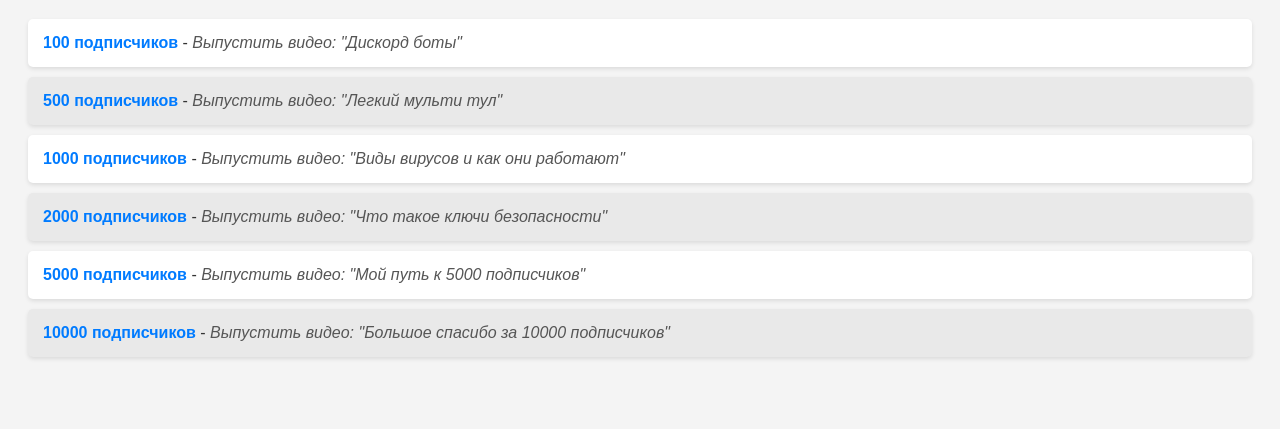
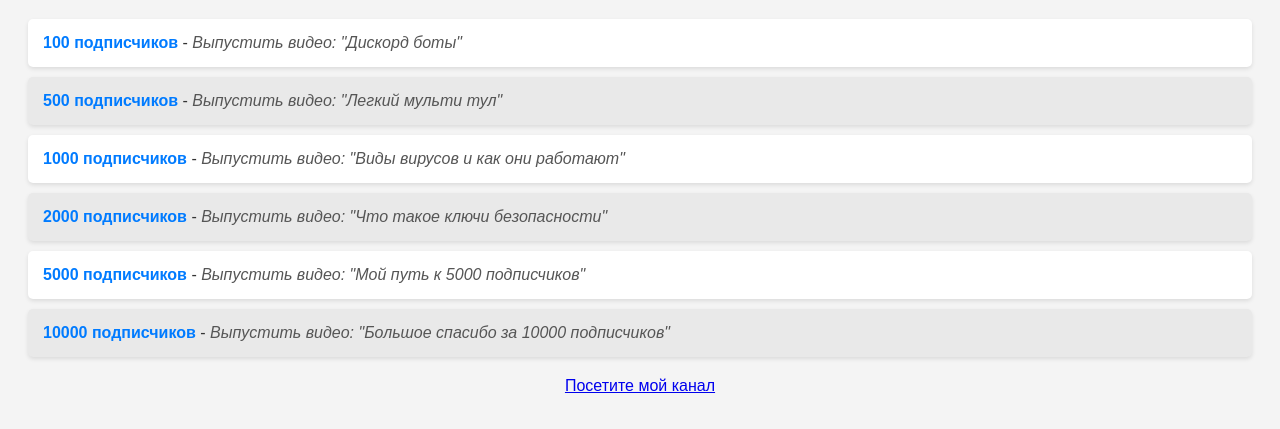
Before and after one commit to kuper33/my_sub_goals, a plain HTML site: page index.html in a window 1280 px wide. Shown: the part 89-518 px from the top of the page. Drawn offline with Linux system fonts and the light colour scheme.

Commit message:
index.html

```diff
--- a/index.html
+++ b/index.html
@@ -43,6 +43,11 @@ color: #007BFF;
 font-style: italic;
 color: #555;
 }
+
+.footer {
+text-align: center;
+margin-top: 20px;
+}
 </style>
 </head>
 <body>
@@ -55,5 +60,8 @@ color: #555;
 <li><span class="goal">5000 подписчиков</span> - <span class="task">Выпустить видео: "Мой путь к 5000 подписчиков"</span></li>
 <li><span class="goal">10000 подписчиков</span> - <span class="task">Выпустить видео: "Большое спасибо за 10000 подписчиков"</span></li>
 </ul>
+<div class="footer">
+<a href="https://m.youtube.com/@Necro76665">Посетите мой канал</a>
+</div>
 </body>
 </html>
```
